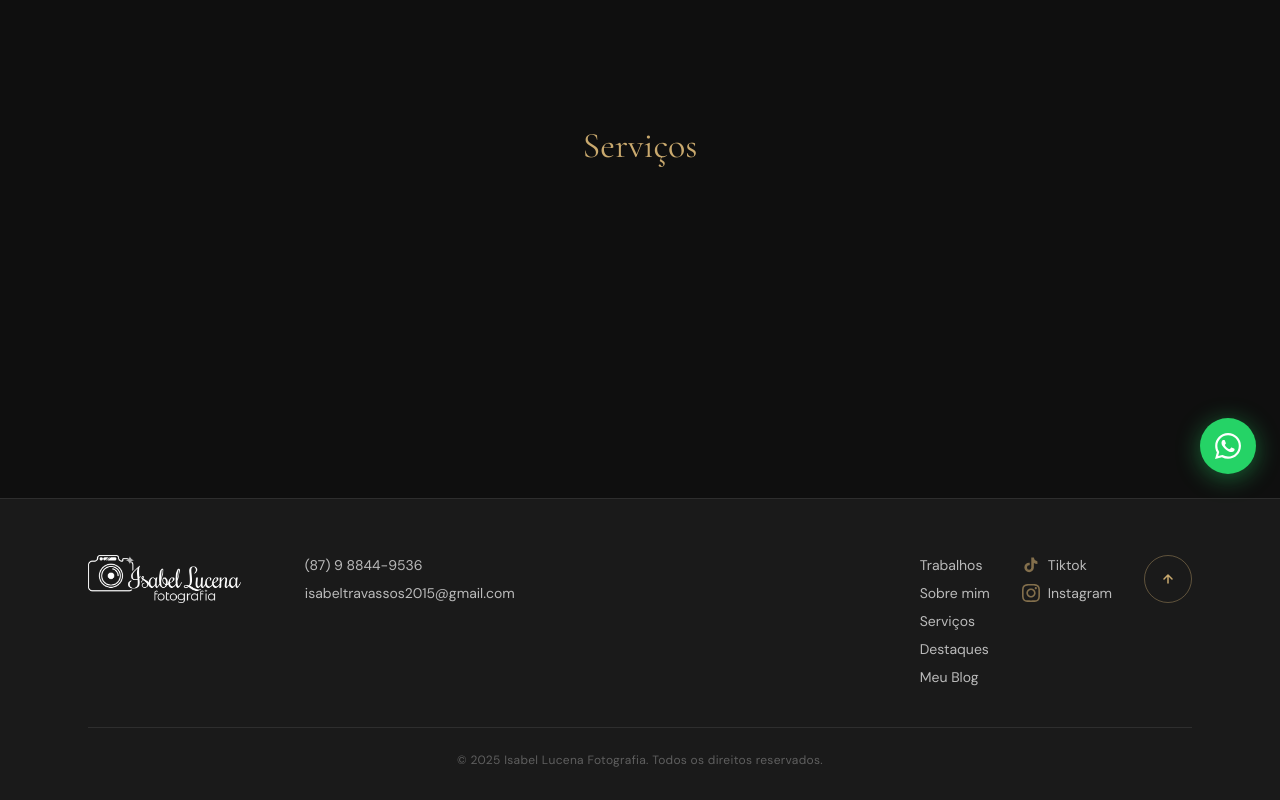
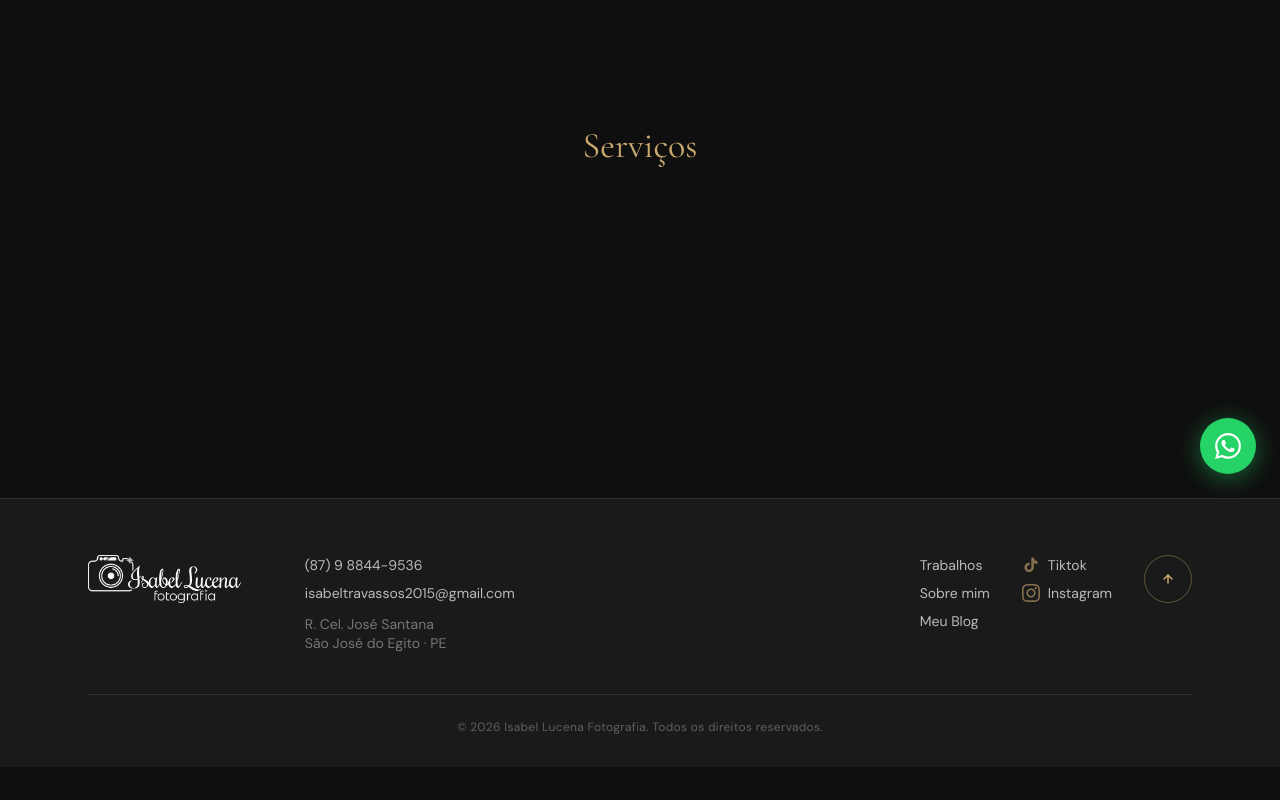
Before and after one commit to GuilhermeStv-dev/Isabellucenafotografia.com, a React (Vite) app in the folder isabel-lucena/: page /servicos in a window 1280 px wide. Shown: the part 302-1102 px from the top of the page. After the commit the page ends 1069 px from the top, so only its background shows below. Built offline with nearby package versions, Linux system fonts and the light colour scheme; no server answers; the database is empty.

Commit message:
chore(footer): update footer component

```diff
--- a/isabel-lucena/src/components/Footer.jsx
+++ b/isabel-lucena/src/components/Footer.jsx
@@ -27,8 +27,6 @@ export default function Footer() {
   const navLinks = [
     { label: 'Trabalhos', to: '/trabalhos' },
     { label: 'Sobre mim', to: '/sobre' },
-    { label: 'Serviços', to: '/servicos' },
-    { label: 'Destaques', to: '/destaques' },
     { label: 'Meu Blog', to: '/blog' },
   ];
 
@@ -67,6 +65,10 @@ export default function Footer() {
             >
               isabeltravassos2015@gmail.com
             </a>
+            <p className="text-sm text-white/40 leading-snug mt-1">
+              R. Cel. José Santana<br />
+              São José do Egito · PE
+            </p>
           </div>
 
           {/* Nav links */}
@@ -133,7 +135,7 @@ export default function Footer() {
 
         {/* ── Copyright ── */}
         <p className="text-center text-xs text-white/30 tracking-wide">
-          © 2025 Isabel Lucena Fotografia. Todos os direitos reservados.
+          © 2026 Isabel Lucena Fotografia. Todos os direitos reservados.
         </p>
       </div>
     </footer>
```
